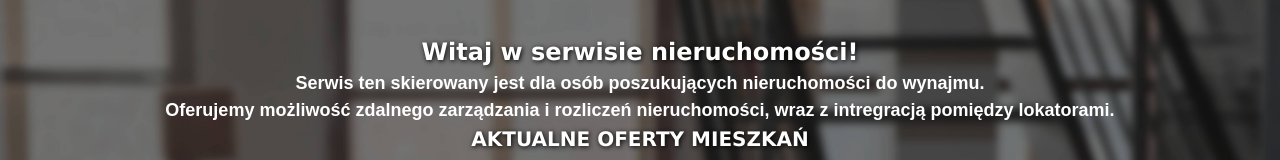
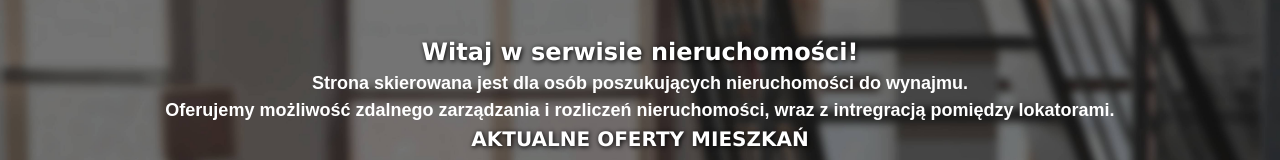
Before and after one commit to KrystianJanas/engineering-work, a Next.js app in the folder frontend/: page / in a window 1280 px wide. Shown: the part 356-516 px from the top of the page. Built offline with nearby package versions, Linux system fonts and the light colour scheme.

Commit message:
dashboard fix text

```diff
--- a/frontend/pages/index.tsx
+++ b/frontend/pages/index.tsx
@@ -39,7 +39,7 @@ const Home: NextPage = () => {
           Witaj w serwisie nieruchomości!
         </Text>
         <Text weight={600} color="white">
-          Serwis ten skierowany jest dla osób poszukujących nieruchomości do
+          Strona skierowana jest dla osób poszukujących nieruchomości do
           wynajmu.
         </Text>
         <Text weight={600} color="white">
```
